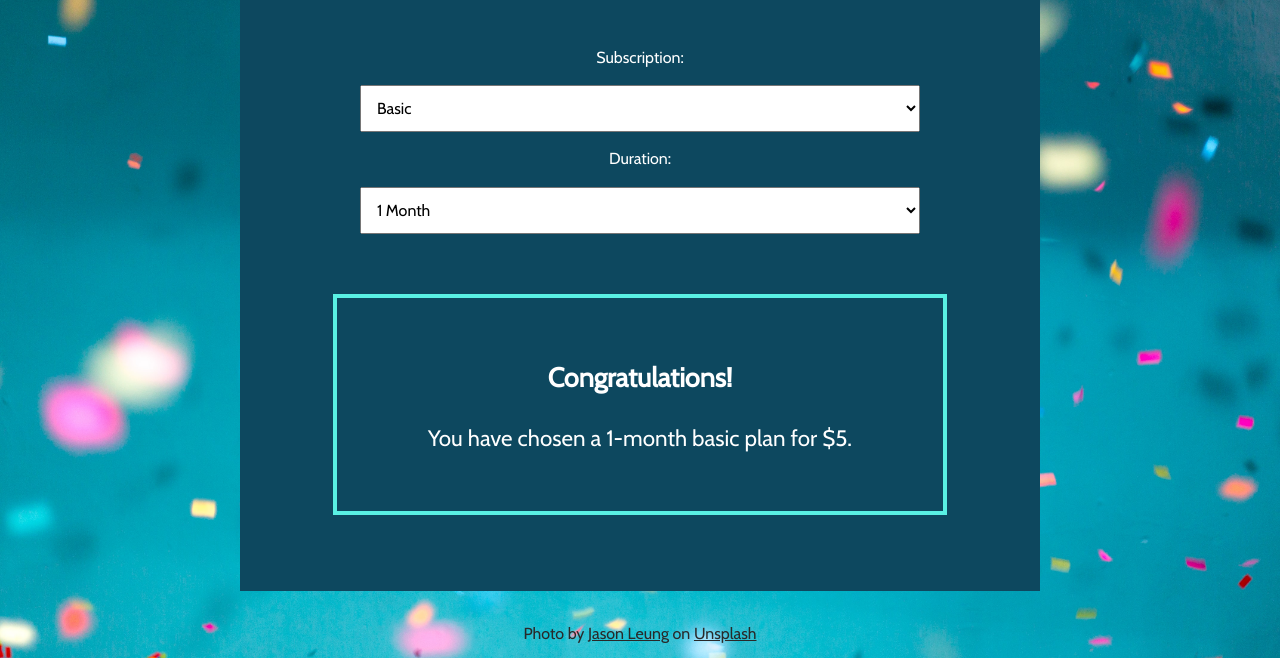
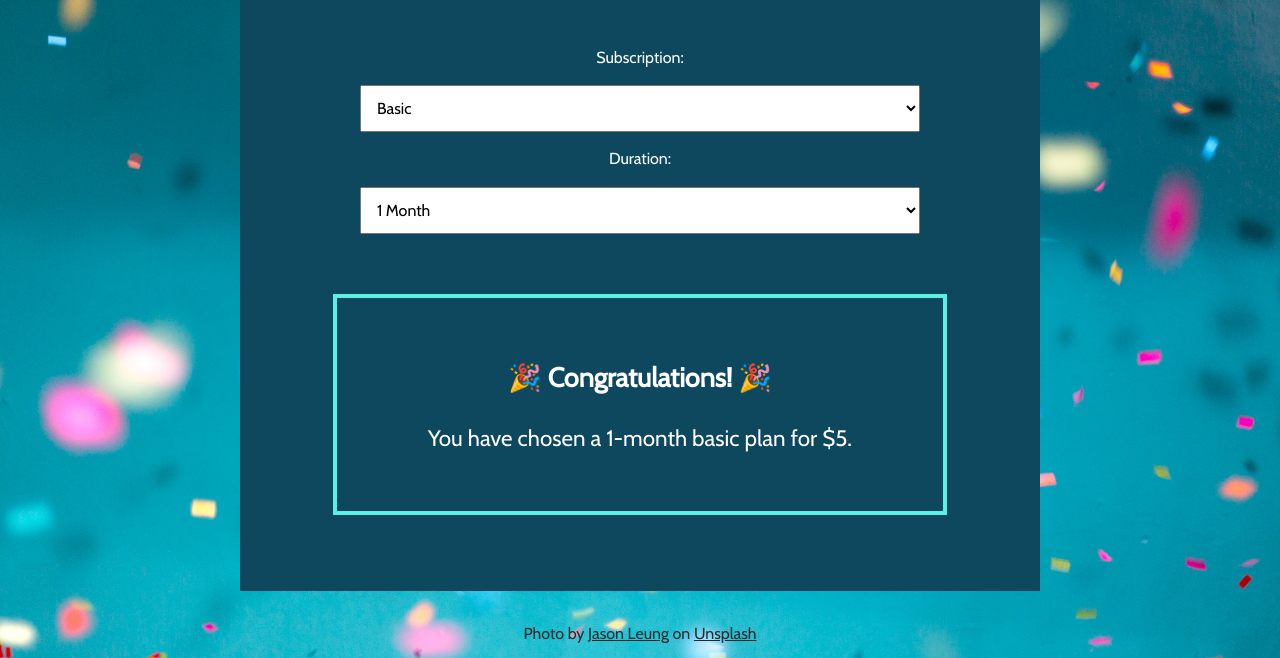
Before and after one commit to markie-m/subscription-calculator, a plain HTML site: page index.html in a window 1280 px wide. Shown: the part 142-800 px from the top of the page. Drawn offline with nearby package versions, Linux system fonts and the light colour scheme.

Commit message:
Added confetti emojis to Congrats h3

```diff
--- a/index.html
+++ b/index.html
@@ -34,7 +34,7 @@
         </div>
       </div>
       <div class="congrats">
-        <h3>Congratulations!</h3>
+        <h3>🎉 Congratulations! 🎉</h3>
         <p class="result">You have chosen a 1-month basic plan for $5.</p>
       </div>
       </p>
```
